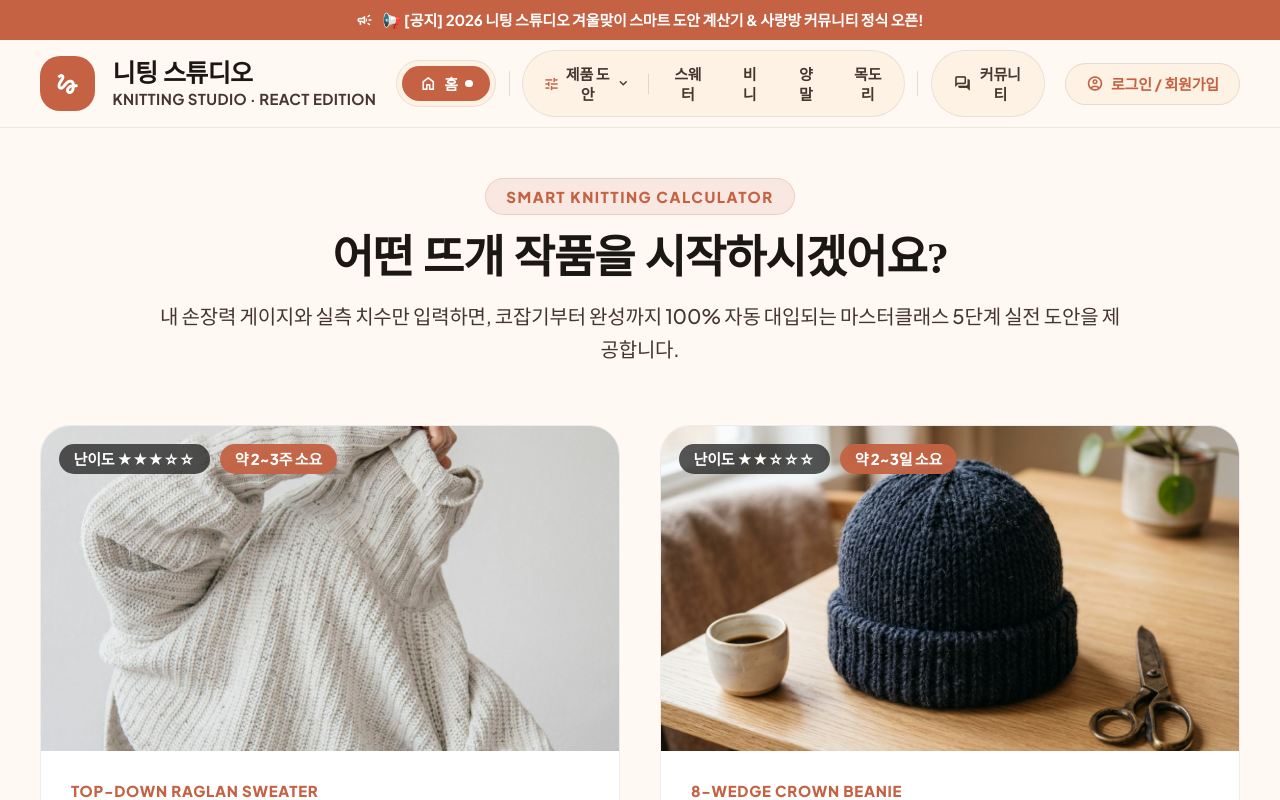
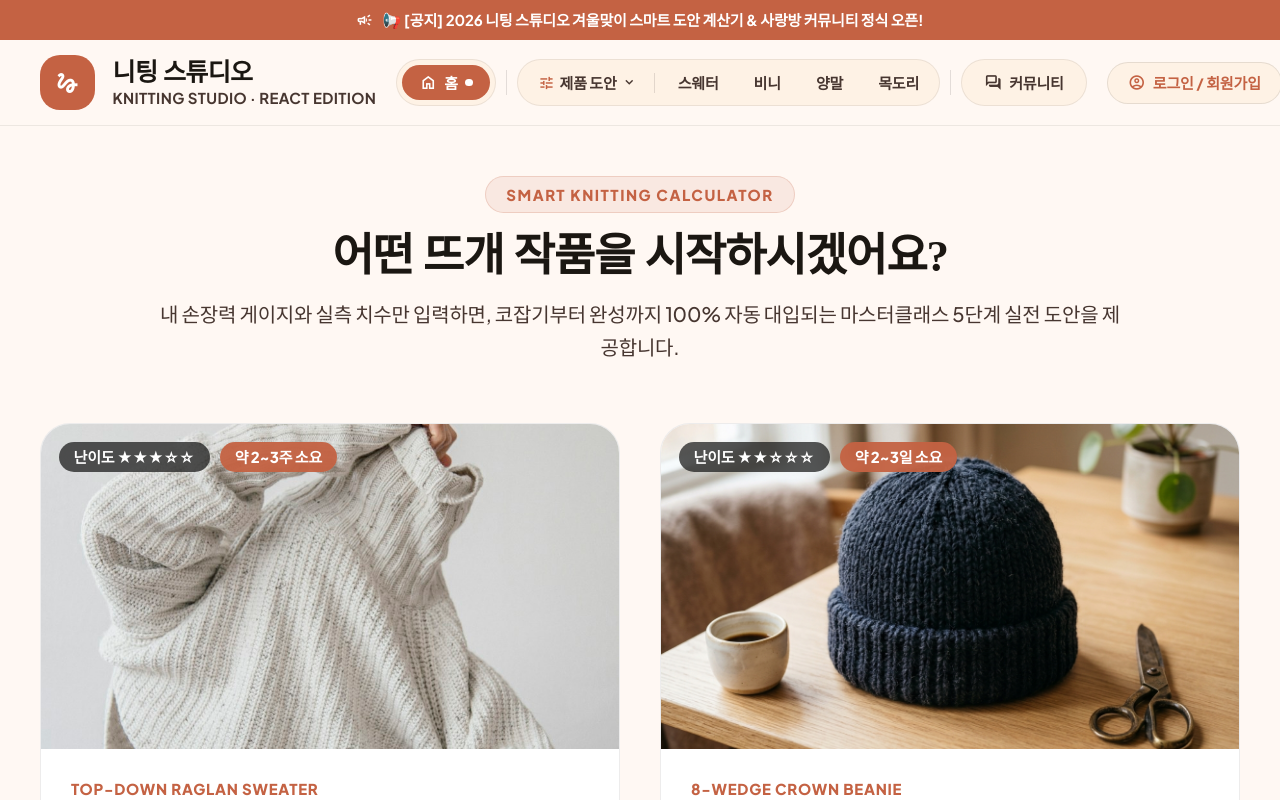
Before and after one commit to Hopelessyou/knitting-studio, a React (Vite) app in the folder react-knitting-studio/: page / in a window 1280 px wide. Shown: the top 800 px of the page. Built offline with nearby package versions, Linux system fonts and the light colour scheme; a web font is replaced by a local one.

Commit message:
style: Add whitespace-nowrap and shrink-0 to nav buttons to prevent label wrapping

```diff
--- a/react-knitting-studio/src/components/common/TopNavBar.jsx
+++ b/react-knitting-studio/src/components/common/TopNavBar.jsx
@@ -77,13 +77,13 @@ export default function TopNavBar({
         </button>
 
         {/* Desktop Navigation: [홈]과 [커뮤니티] 분리 & [스웨터, 비니 등 제품] 한 그룹에 구성 */}
-        <nav className="hidden lg:flex items-center gap-2.5">
+        <nav className="hidden lg:flex items-center gap-2 shrink-0">
           {/* 1. 홈 (Home) 독립 분리 */}
-          <div className="bg-surface-container-low p-1 rounded-full border border-on-surface/[0.08] shadow-2xs">
+          <div className="bg-surface-container-low p-1 rounded-full border border-on-surface/[0.08] shadow-2xs shrink-0">
             <button
               type="button"
               onClick={() => onSelectTab('home')}
-              className={`px-3.5 py-1.5 rounded-full text-xs font-bold transition-all cursor-pointer flex items-center gap-1.5 ${
+              className={`px-3.5 py-1.5 rounded-full text-xs font-bold transition-all cursor-pointer flex items-center gap-1.5 whitespace-nowrap shrink-0 ${
                 activeTab === 'home'
                   ? 'bg-primary text-white shadow-xs'
                   : 'text-on-surface-variant hover:text-on-surface hover:bg-white/80'
@@ -95,15 +95,15 @@ export default function TopNavBar({
             </button>
           </div>
 
-          <span className="w-px h-5 bg-on-surface/[0.12]" />
+          <span className="w-px h-5 bg-on-surface/[0.12] shrink-0" />
 
           {/* 2. 제품 그룹 (스웨터, 비니 등 제품군 한 그룹으로 통합) */}
-          <div className="relative bg-surface-container-low p-1 rounded-full border border-on-surface/[0.08] shadow-2xs flex items-center gap-1">
+          <div className="relative bg-surface-container-low p-1 rounded-full border border-on-surface/[0.08] shadow-2xs flex items-center gap-1 shrink-0">
             {/* 제품 도안 메뉴 트리거 뱃지 */}
             <button
               type="button"
               onClick={() => setShowProductMenu(!showProductMenu)}
-              className={`flex items-center gap-1 pl-3 pr-2 py-1.5 rounded-full text-xs font-extrabold transition-all cursor-pointer ${
+              className={`flex items-center gap-1 pl-3 pr-2 py-1.5 rounded-full text-xs font-extrabold transition-all cursor-pointer whitespace-nowrap shrink-0 ${
                 isProductActive
                   ? 'text-primary bg-primary/10 hover:bg-primary/20'
                   : 'text-on-surface-variant hover:text-on-surface hover:bg-white/60'
@@ -120,10 +120,10 @@ export default function TopNavBar({
               </span>
             </button>
 
-            <span className="w-px h-4 bg-on-surface/[0.12] mx-0.5" />
+            <span className="w-px h-4 bg-on-surface/[0.12] mx-0.5 shrink-0" />
 
             {/* 제품 4종 다이렉트 탭 */}
-            <div className="flex items-center gap-1">
+            <div className="flex items-center gap-1 shrink-0">
               {productTabs.map((tab) => {
                 const isActive = activeTab === tab.id;
                 return (
@@ -134,7 +134,7 @@ export default function TopNavBar({
                       onSelectTab(tab.id);
                       setShowProductMenu(false);
                     }}
-                    className={`px-3 py-1.5 rounded-full text-xs font-bold transition-all cursor-pointer flex items-center gap-1 ${
+                    className={`px-3 py-1.5 rounded-full text-xs font-bold transition-all cursor-pointer flex items-center gap-1 whitespace-nowrap shrink-0 ${
                       isActive
                         ? 'bg-primary text-white shadow-xs scale-[1.02]'
                         : 'text-on-surface-variant hover:text-on-surface hover:bg-white/80'
@@ -198,14 +198,14 @@ export default function TopNavBar({
             )}
           </div>
 
-          <span className="w-px h-5 bg-on-surface/[0.12]" />
+          <span className="w-px h-5 bg-on-surface/[0.12] shrink-0" />
 
           {/* 3. 커뮤니티 (Community) 독립 분리 */}
-          <div className="bg-surface-container-low p-1 rounded-full border border-on-surface/[0.08] shadow-2xs">
+          <div className="bg-surface-container-low p-1 rounded-full border border-on-surface/[0.08] shadow-2xs shrink-0">
             <button
               type="button"
               onClick={() => onSelectTab('community')}
-              className={`px-3.5 py-1.5 rounded-full text-xs font-bold transition-all cursor-pointer flex items-center gap-1.5 ${
+              className={`px-3.5 py-1.5 rounded-full text-xs font-bold transition-all cursor-pointer flex items-center gap-1.5 whitespace-nowrap shrink-0 ${
                 activeTab === 'community'
                   ? 'bg-primary text-white shadow-xs'
                   : 'text-on-surface-variant hover:text-on-surface hover:bg-white/80'
@@ -219,11 +219,11 @@ export default function TopNavBar({
 
           {/* 4. 관리자 센터 (Admin) - 관리자 전용 분리 */}
           {isAdmin && (
-            <div className="bg-surface-container-low p-1 rounded-full border border-on-surface/[0.08] shadow-2xs">
+            <div className="bg-surface-container-low p-1 rounded-full border border-on-surface/[0.08] shadow-2xs shrink-0">
               <button
                 type="button"
                 onClick={() => onSelectTab('admin')}
-                className={`px-3.5 py-1.5 rounded-full text-xs font-bold transition-all cursor-pointer flex items-center gap-1.5 ${
+                className={`px-3.5 py-1.5 rounded-full text-xs font-bold transition-all cursor-pointer flex items-center gap-1.5 whitespace-nowrap shrink-0 ${
                   activeTab === 'admin'
                     ? 'bg-[#201b13] text-amber-300 shadow-xs'
                     : 'text-primary bg-primary/10 hover:bg-primary/20'
```
